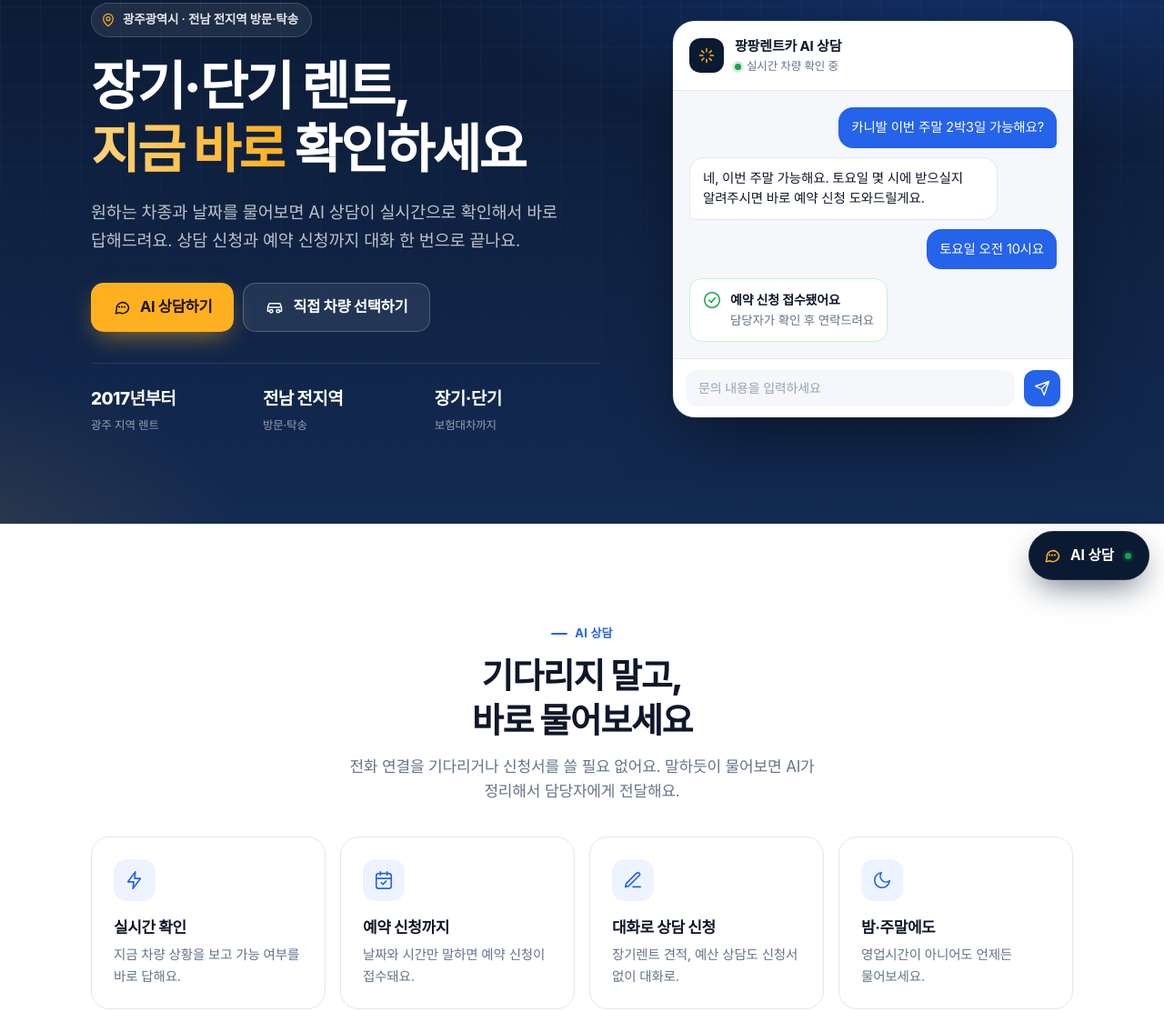
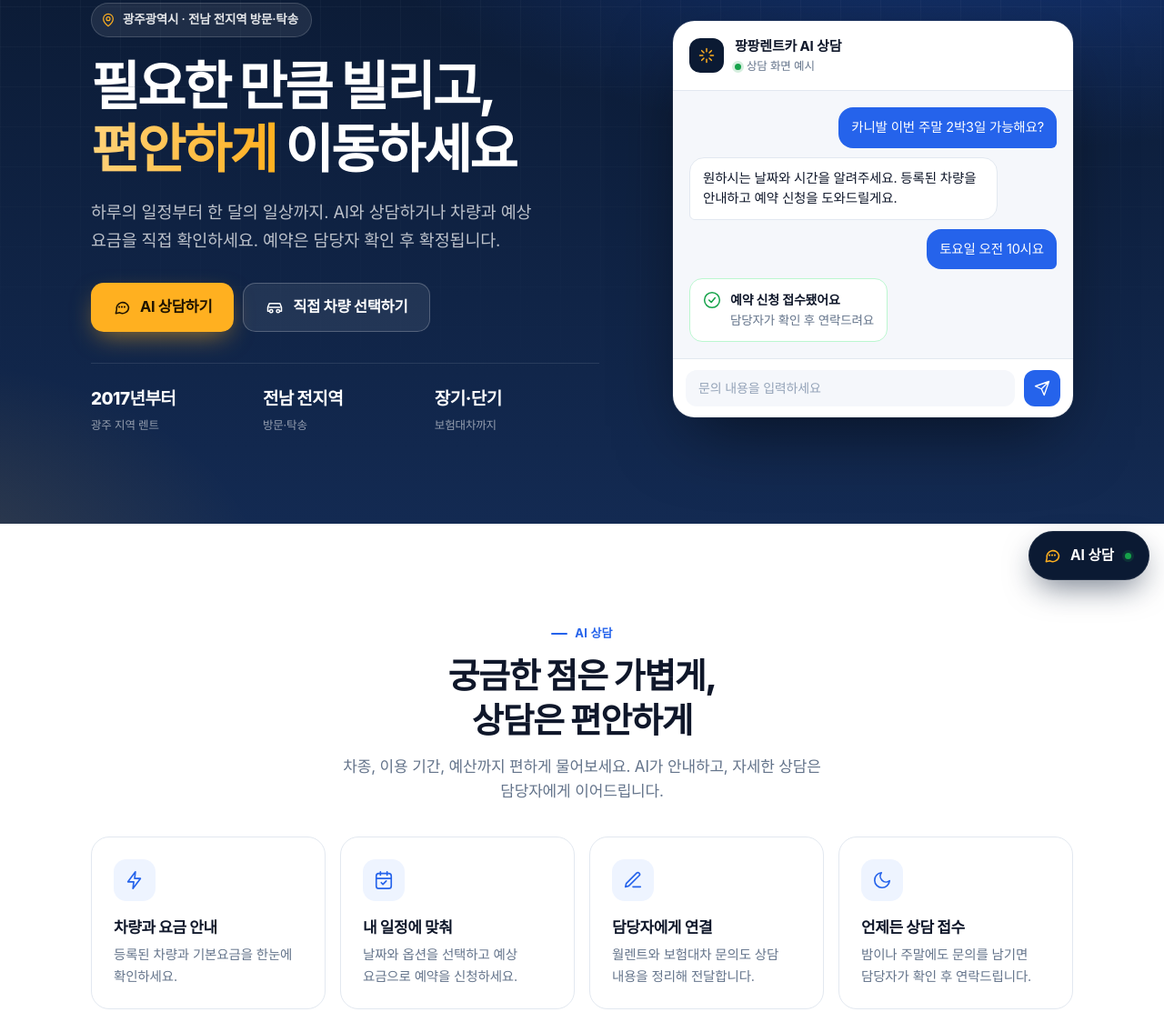
Before and after one commit to pang-rent/main, a plain HTML site: page index.html in a window 1280 px wide. Shown: the part 146-1259 px from the top of the page at 91% size. Drawn offline with Linux system fonts and the light colour scheme; no server answers; a web font is replaced by a local one.

Commit message:
Update index.html

```diff
--- a/index.html
+++ b/index.html
@@ -4,9 +4,9 @@
 <meta charset="UTF-8">
 <meta name="viewport" content="width=device-width, initial-scale=1, viewport-fit=cover">
 <title>광주 렌터카 팡팡렌트카 | 전남 장기·단기 렌터카</title>
-<meta name="description" content="광주광역시·전남 전지역 장기·단기 렌터카, 보험대차. AI 실시간 상담으로 바로 확인하고 예약하세요. 전화 010-5145-8990">
+<meta name="description" content="광주·전남 단기렌트, 월렌트, 보험대차. 팡팡렌트카에서 차량과 예상 요금을 확인하고 예약을 신청하세요. 담당자 확인 후 확정됩니다. 전화 010-5145-8990">
 <meta property="og:title" content="광주 렌터카 팡팡렌트카 | 전남 장기·단기 렌터카 상담">
-<meta property="og:description" content="광주광역시 및 전남 전지역 장기·단기 렌터카. AI 실시간 상담으로 바로 확인하고 예약하세요.">
+<meta property="og:description" content="필요한 만큼 빌리고, 편안하게 이동하세요. 광주·전남 렌트카 상담과 예약 신청은 팡팡렌트카에서.">
 <meta property="og:type" content="website">
 <meta name="theme-color" content="#0b1a33">
 <link rel="stylesheet" href="https://cdn.jsdelivr.net/gh/orioncactus/pretendard@v1.3.9/dist/web/variable/pretendardvariable-dynamic-subset.min.css">
@@ -278,8 +278,8 @@
   <div class="wrap">
     <div class="hero-text">
       <span class="pill"><svg class="ic"><use href="#i-pin"/></svg>광주광역시 · 전남 전지역 방문·탁송</span>
-      <h1>장기·단기 렌트,<br><em>지금 바로</em> 확인하세요</h1>
-      <p class="sub">원하는 차종과 날짜를 물어보면 AI 상담이 실시간으로 확인해서 바로 답해드려요. 상담 신청과 예약 신청까지 대화 한 번으로 끝나요.</p>
+      <h1>필요한 만큼 빌리고,<br><em>편안하게</em> 이동하세요</h1>
+      <p class="sub">하루의 일정부터 한 달의 일상까지. AI와 상담하거나 차량과 예상 요금을 직접 확인하세요. 예약은 담당자 확인 후 확정됩니다.</p>
       <div class="cta">
         <button class="btn btn-sun" onclick="openChat()"><svg class="ic"><use href="#i-chat"/></svg>AI 상담하기</button>
         <a class="btn btn-glass" href="./booking.html"><svg class="ic"><use href="#i-car"/></svg>직접 차량 선택하기</a>
@@ -294,11 +294,11 @@
     <div class="demo" aria-hidden="true">
       <div class="demo-head">
         <span class="av"><svg class="ic"><use href="#i-spark"/></svg></span>
-        <div><b>팡팡렌트카 AI 상담</b><small><span class="live"></span>실시간 차량 확인 중</small></div>
+        <div><b>팡팡렌트카 AI 상담</b><small><span class="live"></span>상담 화면 예시</small></div>
       </div>
       <div class="demo-body">
         <div class="msg me">카니발 이번 주말 2박3일 가능해요?</div>
-        <div class="msg ai">네, 이번 주말 가능해요. 토요일 몇 시에 받으실지 알려주시면 바로 예약 신청 도와드릴게요.</div>
+        <div class="msg ai">원하시는 날짜와 시간을 알려주세요. 등록된 차량을 안내하고 예약 신청을 도와드릴게요.</div>
         <div class="msg me">토요일 오전 10시요</div>
         <div class="receipt"><svg class="ic"><use href="#i-check"/></svg><div><b>예약 신청 접수됐어요</b><span>담당자가 확인 후 연락드려요</span></div></div>
       </div>
@@ -311,14 +311,14 @@
   <div class="wrap">
     <div class="head">
       <div class="kicker">AI 상담</div>
-      <h2>기다리지 말고,<br>바로 물어보세요</h2>
-      <p class="lead">전화 연결을 기다리거나 신청서를 쓸 필요 없어요. 말하듯이 물어보면 AI가 정리해서 담당자에게 전달해요.</p>
+      <h2>궁금한 점은 가볍게,<br>상담은 편안하게</h2>
+      <p class="lead">차종, 이용 기간, 예산까지 편하게 물어보세요. AI가 안내하고, 자세한 상담은 담당자에게 이어드립니다.</p>
     </div>
     <div class="features">
-      <div class="feat"><span class="ib"><svg class="ic"><use href="#i-bolt"/></svg></span><div><h3>실시간 확인</h3><p>지금 차량 상황을 보고 가능 여부를 바로 답해요.</p></div></div>
-      <div class="feat"><span class="ib"><svg class="ic"><use href="#i-cal"/></svg></span><div><h3>예약 신청까지</h3><p>날짜와 시간만 말하면 예약 신청이 접수돼요.</p></div></div>
-      <div class="feat"><span class="ib"><svg class="ic"><use href="#i-note"/></svg></span><div><h3>대화로 상담 신청</h3><p>장기렌트 견적, 예산 상담도 신청서 없이 대화로.</p></div></div>
-      <div class="feat"><span class="ib"><svg class="ic"><use href="#i-moon"/></svg></span><div><h3>밤·주말에도</h3><p>영업시간이 아니어도 언제든 물어보세요.</p></div></div>
+      <div class="feat"><span class="ib"><svg class="ic"><use href="#i-bolt"/></svg></span><div><h3>차량과 요금 안내</h3><p>등록된 차량과 기본요금을 한눈에 확인하세요.</p></div></div>
+      <div class="feat"><span class="ib"><svg class="ic"><use href="#i-cal"/></svg></span><div><h3>내 일정에 맞춰</h3><p>날짜와 옵션을 선택하고 예상 요금으로 예약을 신청하세요.</p></div></div>
+      <div class="feat"><span class="ib"><svg class="ic"><use href="#i-note"/></svg></span><div><h3>담당자에게 연결</h3><p>월렌트와 보험대차 문의도 상담 내용을 정리해 전달합니다.</p></div></div>
+      <div class="feat"><span class="ib"><svg class="ic"><use href="#i-moon"/></svg></span><div><h3>언제든 상담 접수</h3><p>밤이나 주말에도 문의를 남기면 담당자가 확인 후 연락드립니다.</p></div></div>
     </div>
   </div>
 </section>
@@ -344,7 +344,7 @@
     <div class="head">
       <div class="kicker">라인업 · 가격</div>
       <h2>차량 라인업</h2>
-      <p class="lead">한 달 장기렌트도, 하루 단기렌트도 합리적인 요금으로 제공해요.</p>
+      <p class="lead">짧은 일정에는 단기렌트, 한 달의 이동에는 월렌트. 이용 목적에 맞는 차량을 살펴보세요.</p>
     </div>
     <p class="fine" id="lineupNotice">아래 기존 안내는 예시 요금입니다. 실제 차량별 요금은 직접 선택 화면에서 확인해주세요.</p>
     <!-- 가격 고치기: 월 = 한 달 요금, 일 = 하루 요금 (만원 단위 숫자만 바꾸면 돼요) -->
@@ -404,8 +404,8 @@
   <div class="wrap">
     <div class="consult">
       <div class="kicker" style="color:var(--sun)">상담 신청</div>
-      <h2>신청서 없이,<br>말로 상담 신청하세요</h2>
-      <p class="lead">AI 상담에게 편하게 알려주시면 정리해서 담당자에게 바로 전달해요. 모르는 건 건너뛰어도 괜찮아요.</p>
+      <h2>어떤 이동이 필요한지,<br>편하게 들려주세요</h2>
+      <p class="lead">원하시는 차량과 기간을 알려주세요. AI 상담으로 문의를 남기거나, 전화로 담당자와 상담하실 수 있습니다.</p>
       <ul class="asks">
         <li><svg class="ic"><use href="#i-car"/></svg>단기·장기, 기간, 원하는 차종</li>
         <li><svg class="ic"><use href="#i-won"/></svg>예산, 시작 시기, 대여 지역</li>
```
